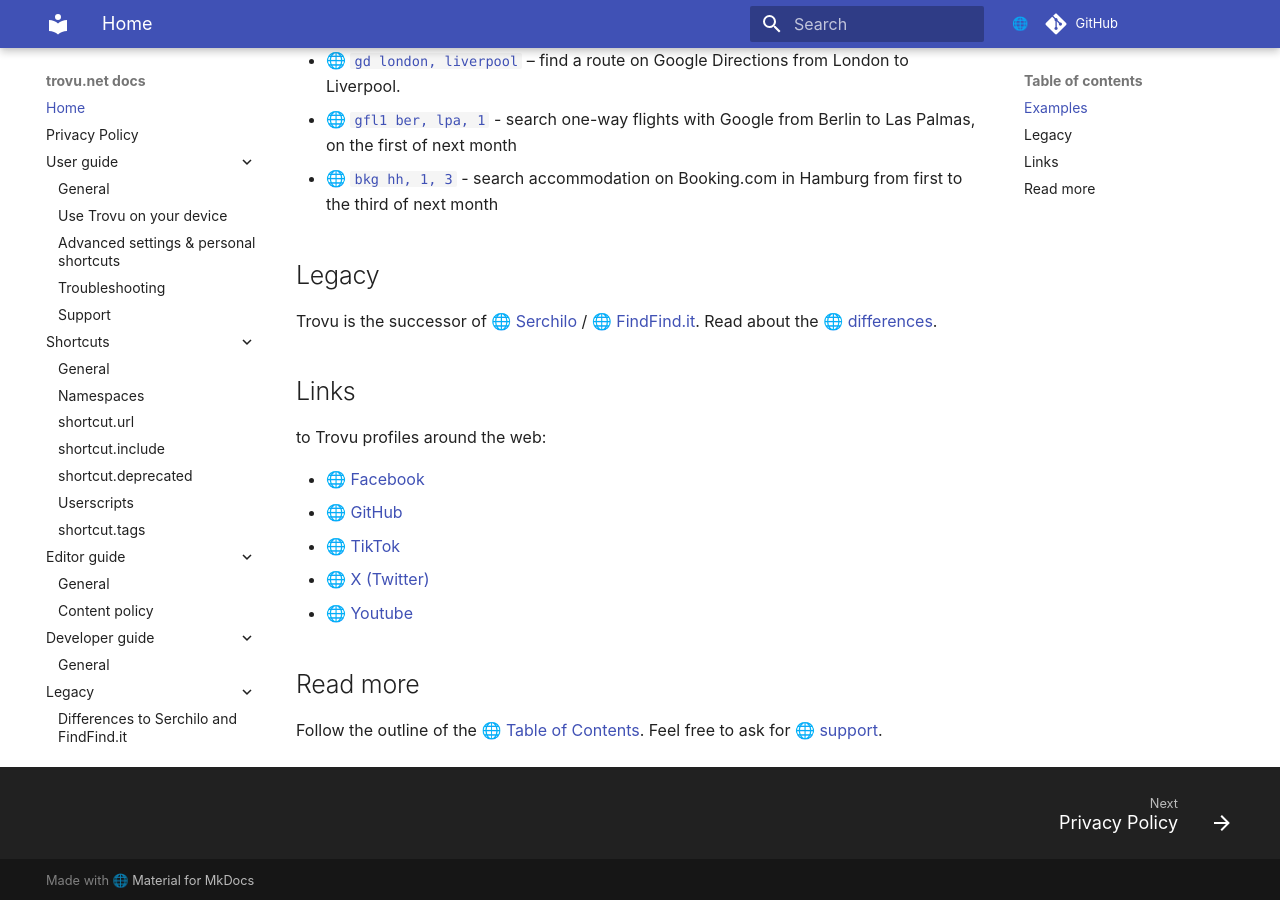
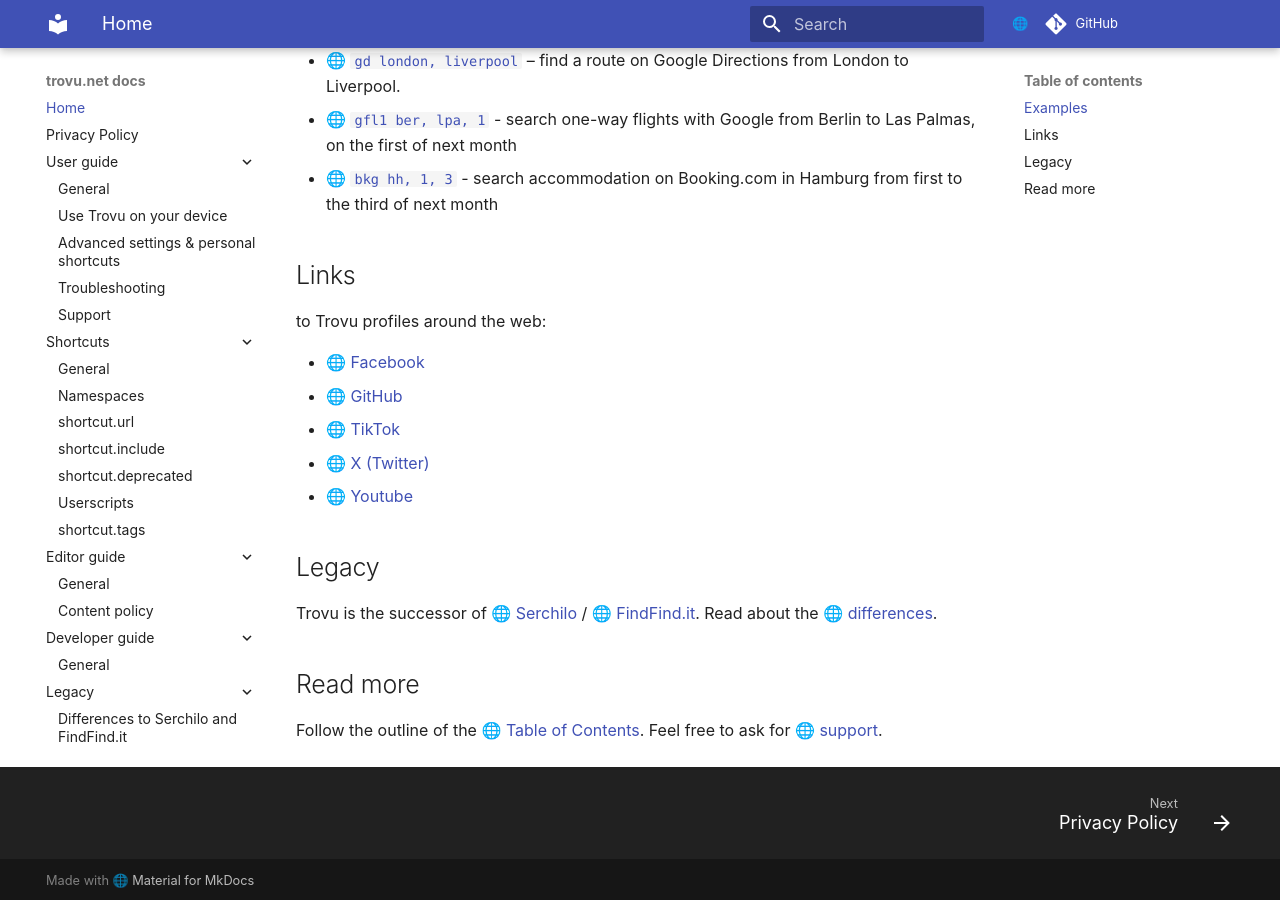
Before and after one commit to trovu/trovu, an MkDocs documentation site: the page built from docs/index.md, in a window 1280 px wide and 900 px high, scrolled down 557 px. Built offline with MkDocs 1.6.1 and Material for MkDocs 9.7.7, drawn with Linux system fonts in a browser that asks for light colours; comment, search, counter and statistics services are not loaded; some of the changed lines change nothing that is shown.

Commit message:
Reorder.

```diff
--- a/docs/index.md
+++ b/docs/index.md
@@ -19,10 +19,6 @@
 -   [`gfl1 ber, lpa, 1`](https://trovu.net/process/index.html#query=gfl1+ber%2Clpa%2C1) - search one-way flights with Google from Berlin to Las Palmas, on the first of next month
 -   [`bkg hh, 1, 3`](https://trovu.net/process/index.html#country=de&language=en&query=bkg+hh%2C1%2C3) - search accommodation on Booking.com in Hamburg from first to the third of next month
 
-## Legacy
-
-Trovu is the successor of [Serchilo](https://github.com/georgjaehnig/serchilo-drupal) / [FindFind.it](https://www.findfind.it/). Read about the [differences](https://trovu.net/docs/legacy/differences/).
-
 ## Links
 
 to Trovu profiles around the web:
@@ -33,6 +29,10 @@
 -   [X (Twitter)](https://twitter.com/trovu_net)
 -   [Youtube](https://www.youtube.com/channel/UCyq5j5XLgkoJ7X7fKiAjOng)
 
+## Legacy
+
+Trovu is the successor of [Serchilo](https://github.com/georgjaehnig/serchilo-drupal) / [FindFind.it](https://www.findfind.it/). Read about the [differences](https://trovu.net/docs/legacy/differences/).
+
 ## Read more
 
 Follow the outline of the [Table of Contents](https://trovu.net/docs/). Feel free to ask for [support](https://trovu.net/docs/users/support/).
```
